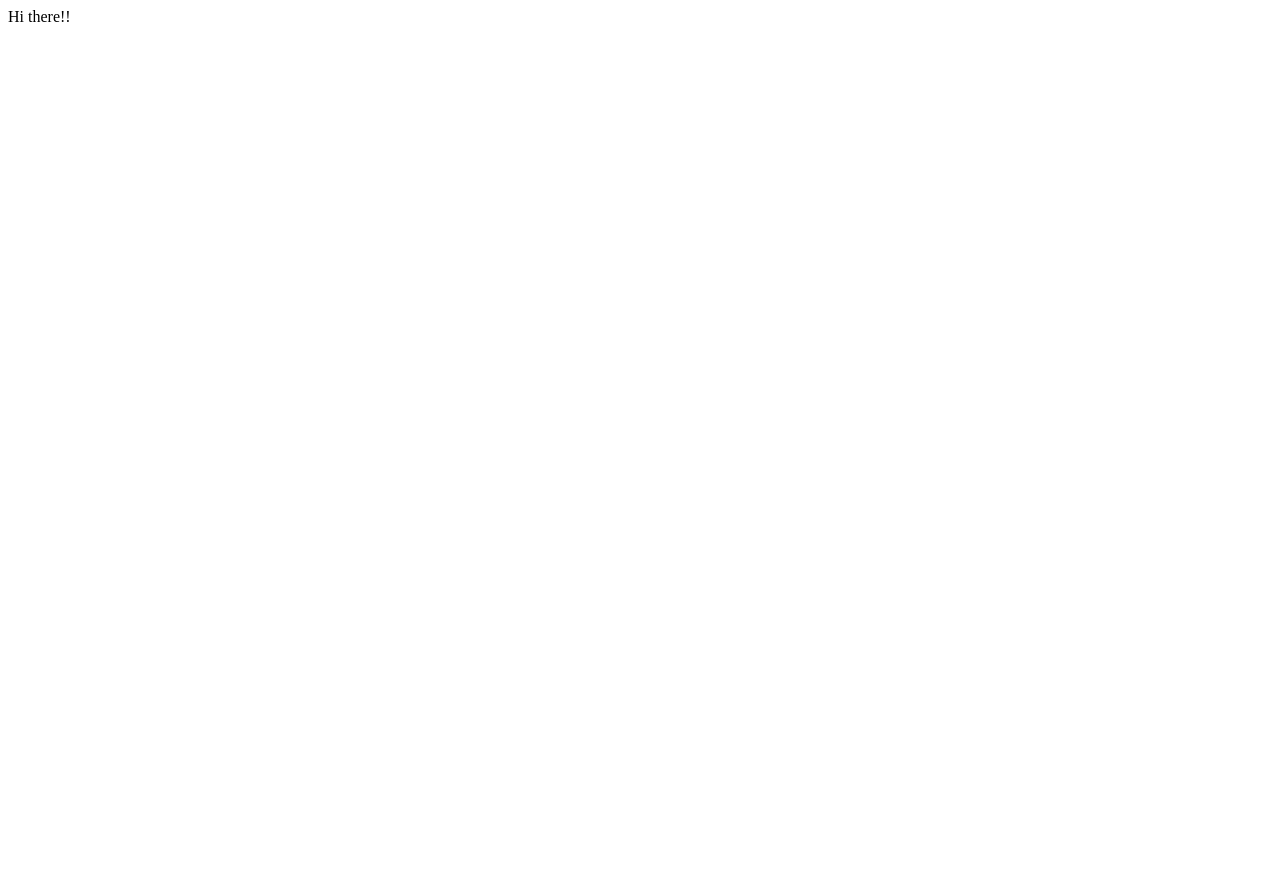
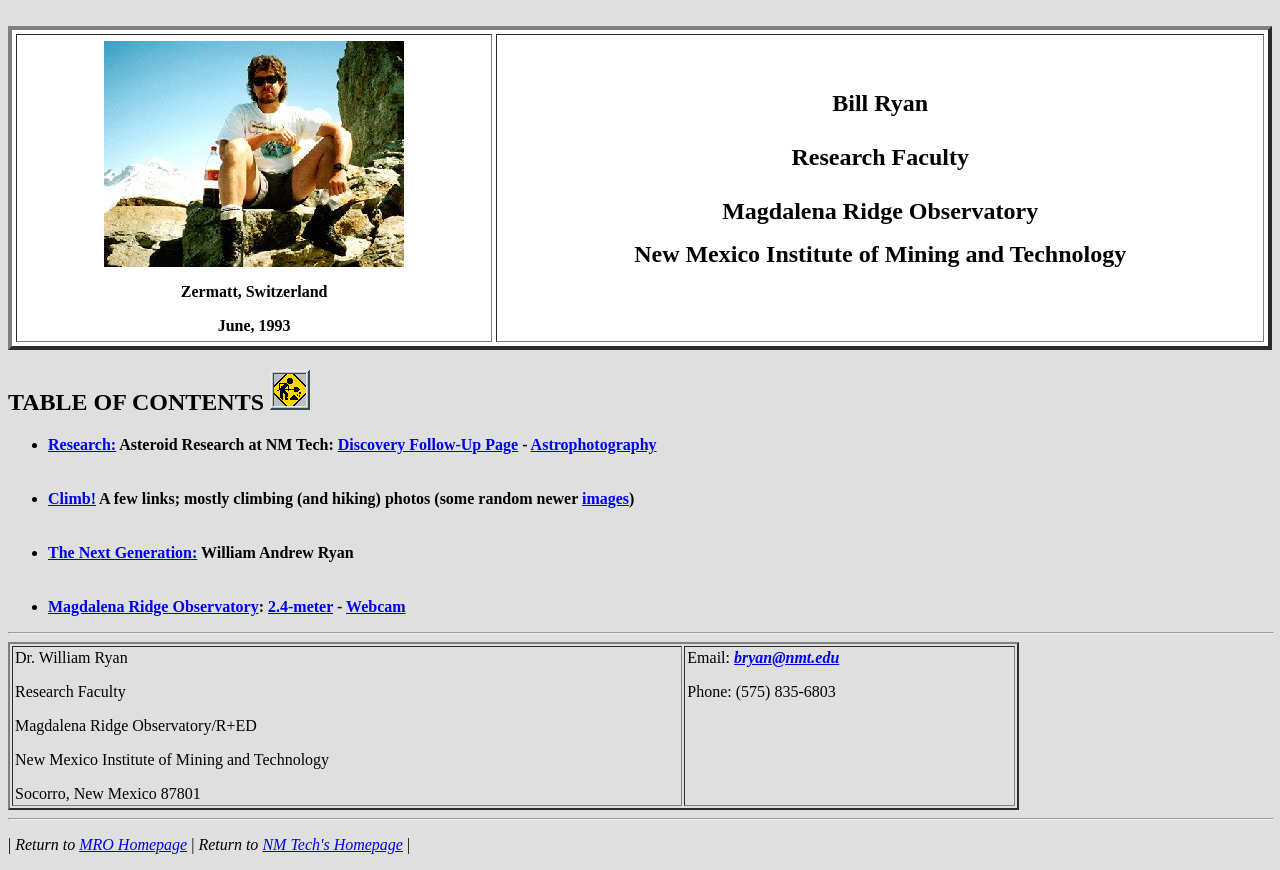
Before and after one commit to billryan84/billryan84.github.io, a plain HTML site: page index.html in a window 1280 px wide. Before the commit the page ends 800 px from the top, so only its background shows below. Drawn offline with Linux system fonts and the light colour scheme.

Commit message:
Add files via upload

```diff
--- a/index.html
+++ b/index.html
@@ -1 +1,118 @@
-Hi there!!
+<!DOCTYPE html PUBLIC "-//w3c//dtd html 4.0 transitional//en">
+<html><head>
+
+
+
+  <meta http-equiv="Content-Type" content="text/html; charset=iso-8859-1">
+
+
+
+
+
+
+  <meta name="GENERATOR" content="Mozilla/4.7 [en] (WinNT; I) [Netscape]">
+  <title>Bill Ryan's Website</title>
+
+  </head>
+<body style="color: rgb(0, 0, 0); background-color: rgb(223, 223, 223);" alink="#ff0000" link="#0000ee" vlink="#551a8b">
+&nbsp;
+<table bgcolor="#ffffff" border="4" cellpadding="6" cellspacing="4" width="100%">
+
+
+
+<tbody><tr>
+<td align="center"><img src="bill.jpg" height="226" width="300">
+<p><b>Zermatt, Switzerland</b>
+</p><p><b>June, 1993</b></p></td>
+
+<td align="center" valign="CENTER"><b><font size="+2">Bill Ryan<br>
+      <br>
+Research Faculty<br>
+      <br>
+</font></b><b><font size="+2">Magdalena Ridge Observatory</font></b><br>
+
+<p><b><font size="+2">New Mexico Institute of Mining and Technology</font></b><br><br>
+</p></td>
+</tr>
+</tbody>
+</table>
+
+
+
+
+<h2>
+TABLE OF CONTENTS <img src="constr.gif" title="" alt="" style="width: 40px; height: 40px;"><br>
+</h2>
+
+
+
+
+<ul>
+
+
+
+<li>
+<b><a href="research">Research:</a> Asteroid Research at NM Tech: <a href="research/followup.html">Discovery Follow-Up Page</a> - <a href="astro">Astrophotography</a></b></li>
+
+<br>
+
+
+
+&nbsp; <br>
+
+ <li>
+<b><a href="climb">Climb!</a> A few links; mostly climbing (and hiking)
+photos </b><b>(some random newer <a href="climb/raw">images</a>)</b></li>
+
+<br>&nbsp;
+<li>
+<b><a href="waryan">The Next Generation:</a> William Andrew Ryan<br>
+</b></li>
+
+<br>&nbsp;
+<li>
+<b><a href="http://www.mro.nmt.edu/">Magdalena Ridge Observatory</a>: <a
+href="http://www.mro.nmt.edu/data/2.4m/">2.4-meter</a> -
+ <a href="http://www.mro.nmt.edu/data/2.4m/webcam/"> Webcam</a></b></li>
+
+</ul>
+
+
+
+
+<hr width="100%">
+
+<table border="2" cellpadding="2" cellspacing="2" width="80%">
+
+
+
+<tbody><tr align="left" valign="top">
+<td>Dr. William Ryan&nbsp;
+<p>Research Faculty<br>
+
+</p><p>Magdalena Ridge Observatory/R+ED<br>
+
+</p><p>New Mexico Institute of Mining and Technology<br>
+
+</p><p>Socorro, New Mexico 87801</p></td>
+
+<td>Email: <a href="mailto:bryan@nmt.edu"><b><i>bryan@nmt.edu</i></b></a>
+<p>Phone: (575) 835-6803<br>
+
+</p><p><br>
+</p></td>
+</tr>
+</tbody>
+</table>
+
+
+
+
+<hr width="100%">
+<p>| <i>Return to <a href="http://www.mro.nmt.edu">MRO Homepage</a></i> |
+<i>Return to <a href="http://www.nmt.edu">NM Tech's
+Homepage</a> </i>|
+</p>
+
+
+</body></html>
```
Also changed, not shown: bill.jpg (added), constr.gif (added).
